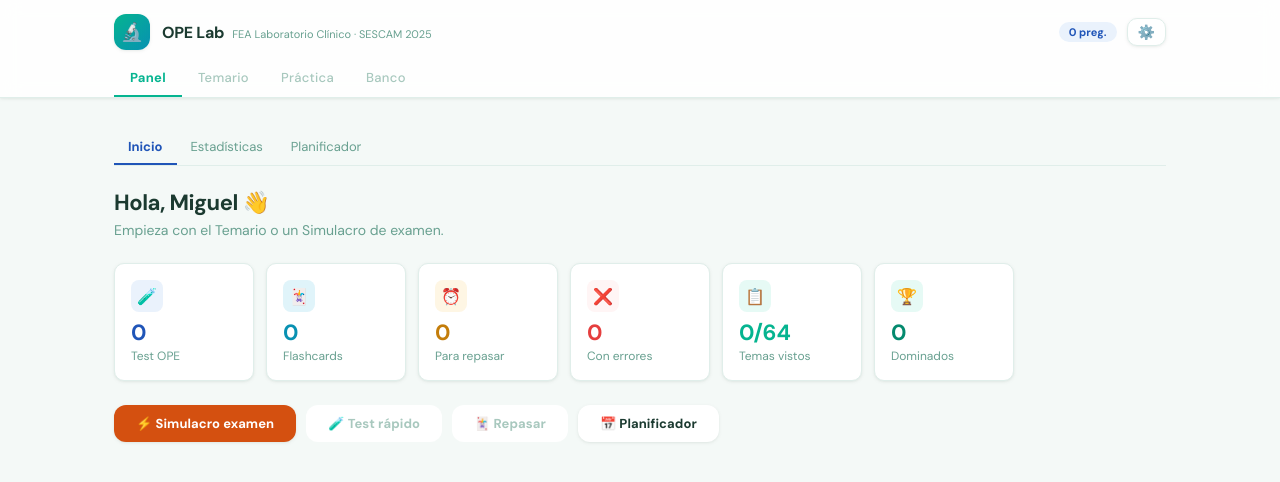
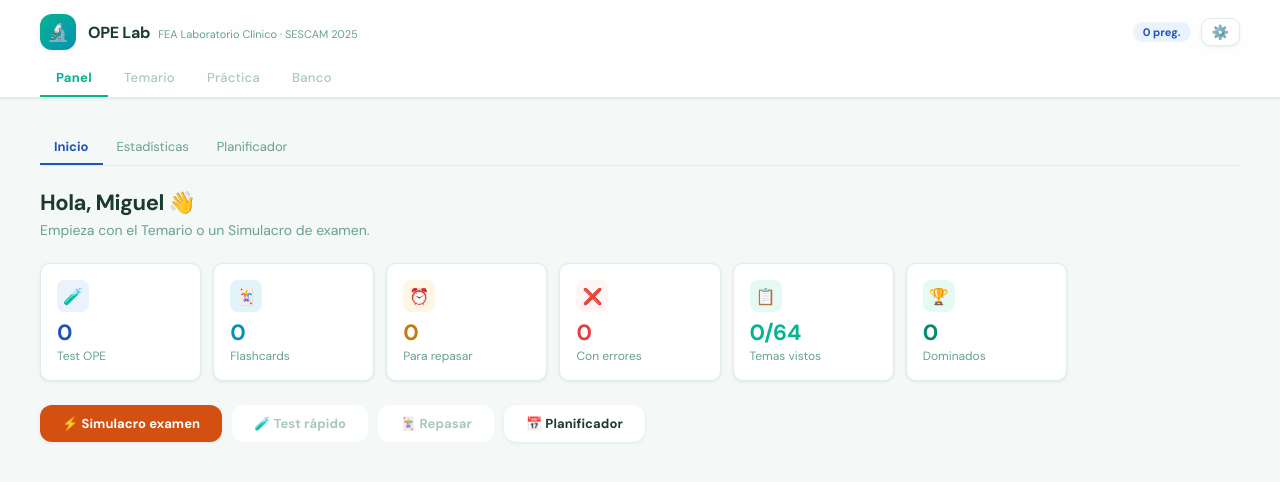
Before and after one commit to migueldejuanasperilla-tech/opelab, a React (Vite) app: page / in a window 1280 px wide. Shown: the top 482 px of the page. Built offline with nearby package versions, Linux system fonts and the light colour scheme.

Commit message:
Temario layout opcion B

```diff
--- a/src/App.jsx
+++ b/src/App.jsx
@@ -574,7 +574,7 @@ export default function App(){
           <span style={{fontWeight:700,fontSize:15,color:T.text}}>⚙️ Ajustes</span>
         </div>
       </div>
-      <div style={{maxWidth:1100,margin:'0 auto',padding:'32px 24px'}}>
+      <div style={{padding:'32px 40px'}}>
         <Ajustes apiKey={apiKey} onSave={saveApiKey}/>
       </div>
     </div>
@@ -583,7 +583,7 @@ export default function App(){
   return(
     <div style={{minHeight:'100vh',background:T.bg,color:T.text,fontFamily:FONT,fontSize:14}}>
       <div style={{background:'rgba(255,255,255,0.85)',backdropFilter:'blur(10px)',borderBottom:`1px solid ${T.border}`,boxShadow:sh.sm,position:'sticky',top:0,zIndex:50}}>
-        <div style={{maxWidth:1100,margin:'0 auto',padding:'0 24px'}}>
+        <div style={{padding:'0 40px'}}>
           <div style={{display:'flex',alignItems:'center',justifyContent:'space-between',paddingTop:14,paddingBottom:6}}>
             <div style={{display:'flex',alignItems:'center',gap:12}}>
               <div style={{width:36,height:36,borderRadius:12,background:`linear-gradient(135deg,${T.green},${T.teal})`,display:'flex',alignItems:'center',justifyContent:'center',fontSize:18,boxShadow:sh.sm}}>🔬</div>
@@ -606,7 +606,7 @@ export default function App(){
         </div>
       </div>
 
-      <div style={{maxWidth:1100,margin:'0 auto',padding:'32px 24px'}}>
+      <div style={{padding:'32px 40px'}}>
         {normalizedTab==='panel'   &&<PanelTab shared={shared} examDate={examDate} sessions={sessions} stats={stats} setExamDate={setExamDate} goToBank={goToBank} setTab={setTab} errSet={errSet} dueQs={dueQs}/>}
         {normalizedTab==='temario' &&<TemarioConEstudio setTab={setTab} stats={stats} qs={qs} notes={notes} setNote={setNote} pdfMeta={pdfMeta} savePdfForTopic={savePdfForTopic} deletePdfForTopic={deletePdfForTopic} studyNotes={studyNotes} saveStudyNote={saveStudyNote} apiKey={apiKey} studyPreselect={studyPreselect} onStudyPreselect={()=>setStudyPreselect(null)} goToStudy={t=>{setStudyPreselect(t);setTab('temario');}}/>}
         {normalizedTab==='practica'&&<PracticaTab shared={shared} recordAnswer={recordAnswer} addSession={addSession} apiKey={apiKey} testQs={testQs} fcQs={fcQs} dueQs={dueQs}/>}
@@ -910,7 +910,6 @@ function Temario({setTab,stats,qs,notes,setNote,pdfMeta,savePdfForTopic,deletePd
                   <div style={{fontSize:11,color:T.muted,marginTop:2}}>{tStr} · {s.temas.length} temas · {count} preg. en banco</div>
                 </div>
                 <div style={{display:'flex',alignItems:'center',gap:10,flexShrink:0}}>
-                  {s.tietz!=='—'&&<span style={{fontSize:10,color:T.blueText,background:T.blueS,padding:'2px 8px',borderRadius:20,fontWeight:600,border:`1px solid ${T.border2}`}}>Tietz</span>}
                   {acc!==null&&<span style={{fontWeight:700,fontSize:15,color:acc>=70?T.green:acc>=50?T.amber:T.red,minWidth:36,textAlign:'right'}}>{acc}%</span>}
                   <span style={{color:T.dim,fontSize:18,transition:'transform 0.2s',transform:isOpen?'rotate(90deg)':'none',lineHeight:1}}>›</span>
                 </div>
```
